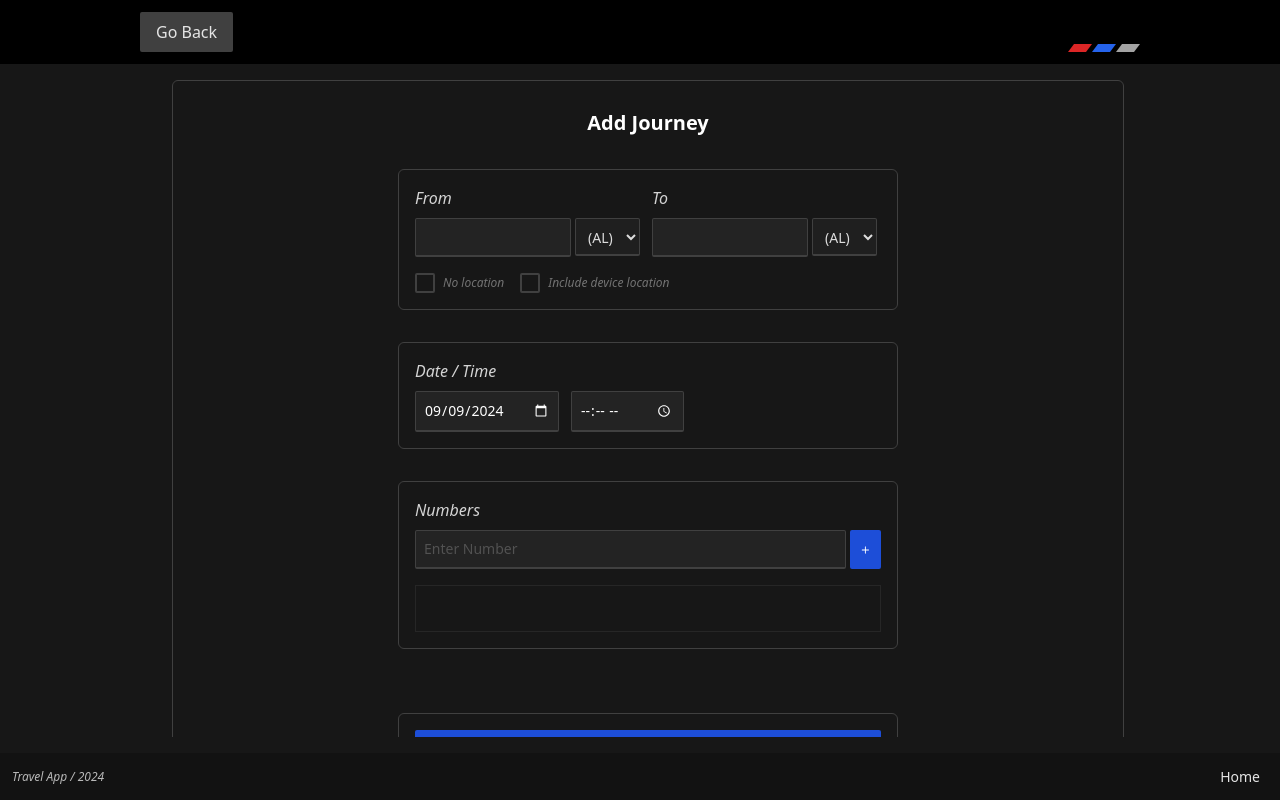
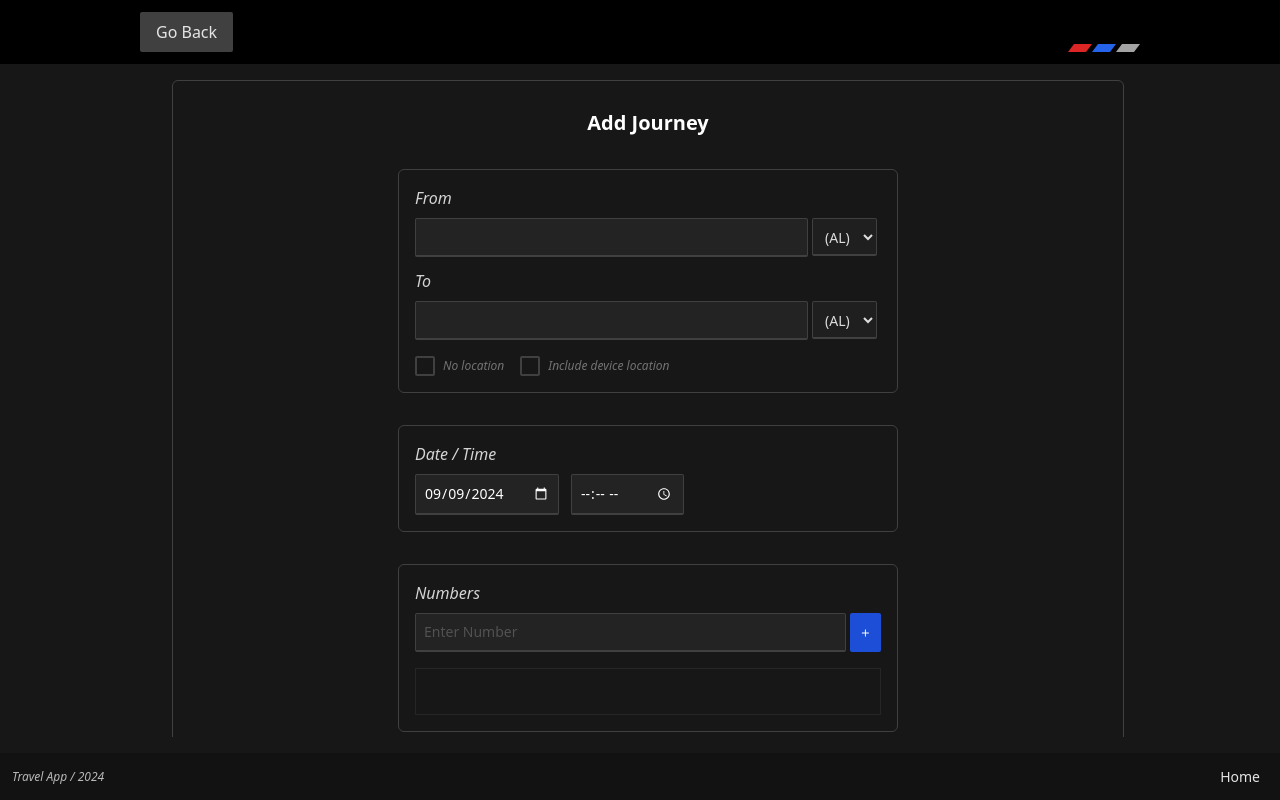
Before and after one commit to process404/travelApp, a SvelteKit app: page /logs/addJourney in a window 1280 px wide. Built offline with nearby package versions, Linux system fonts and the light colour scheme.

Commit message:
col by default

```diff
--- a/src/routes/logs/addJourney/+page.svelte
+++ b/src/routes/logs/addJourney/+page.svelte
@@ -6,7 +6,7 @@
                 <div class="flex flex-col items-center border-[1px] rounded-md border-neutral-700 sm:ml-8 ml-4 mr-2 sm:mr-4 h-full sm:pt-6 sm:pb-6 pl-4 pr-4 pb-4">
                     <h2 class="text-white text-xl font-semibold sm:mt-1 mt-3">Add Journey</h2>
                     <div class="border-[1px] border-neutral-700 rounded-md sm:mt-8 mt-4 w-full max-w-[500px] p-4">
-                        <div class="flex items-center justify-center gap-3 mr-1 sm:flex-row flex-col mb-3 sm:mb-1">
+                        <div class="flex items-center justify-center gap-3 mr-1 flex-col mb-3 sm:mb-1">
                             <div class="w-full">
                                 <!--TO-DO - country selector ?-->
                                 <h3 class="text-neutral-300 italic mb-2">From</h3>
```
